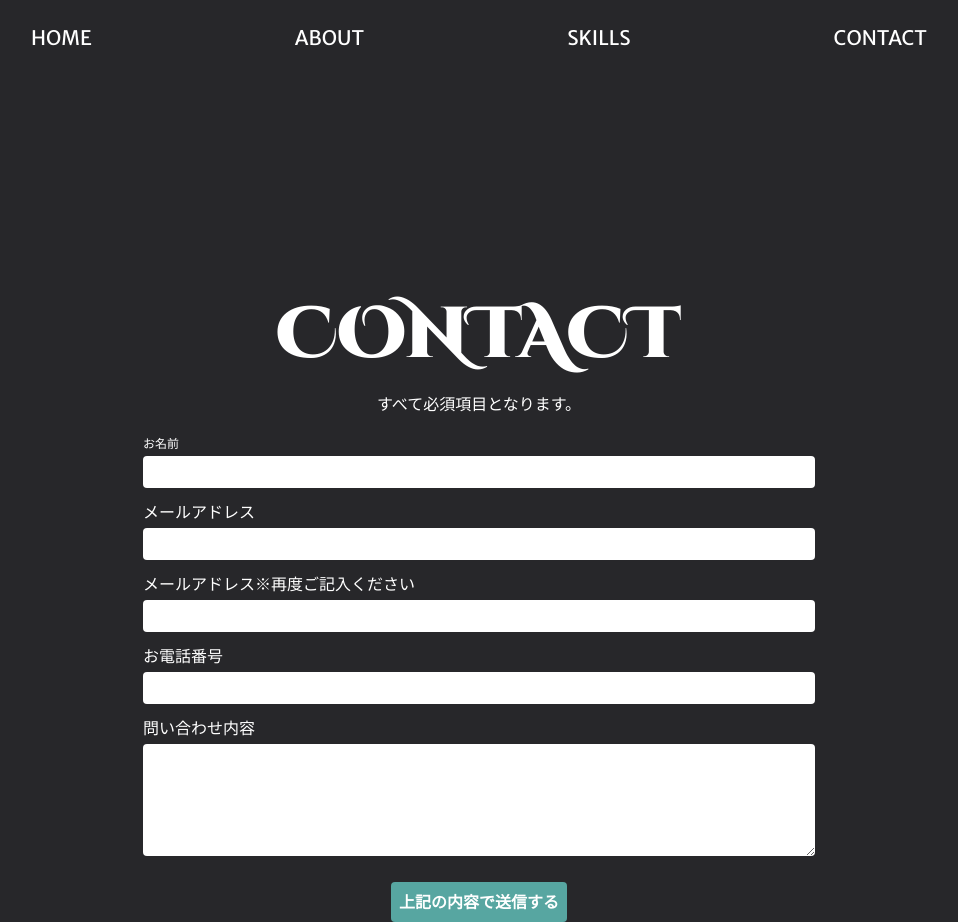
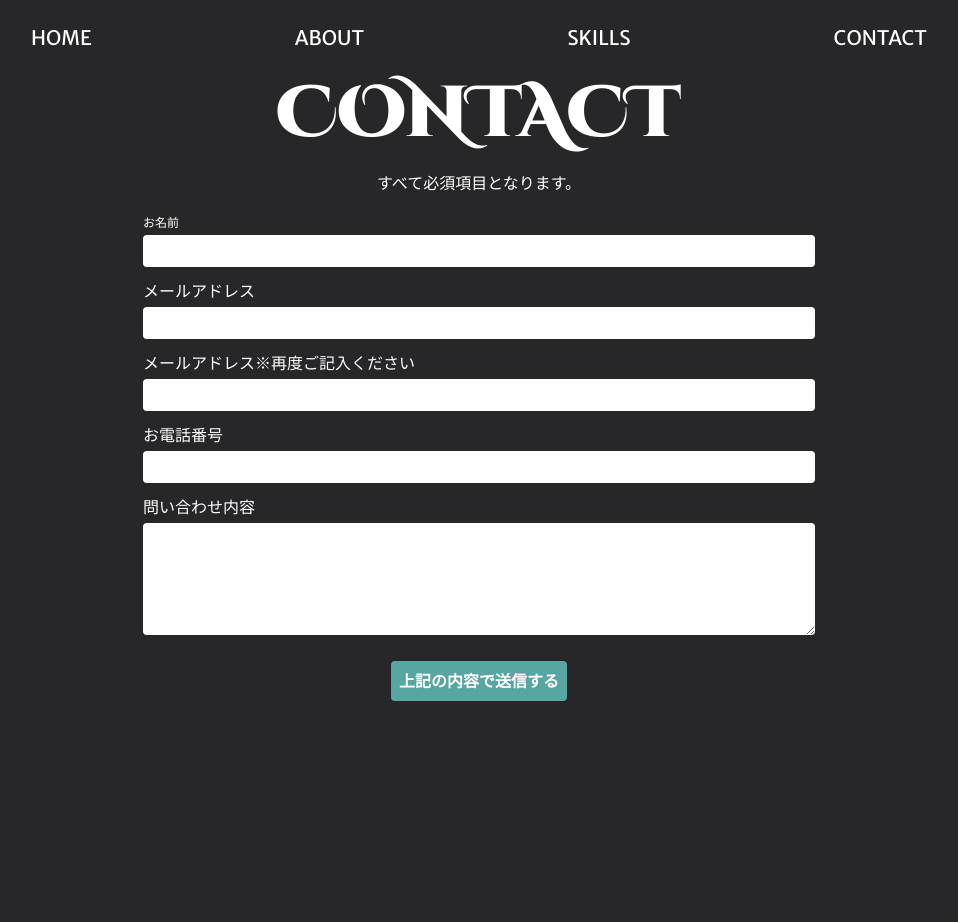
Before and after one commit to t-uchida1421/portfolio, a Next.js app: page /contact in a window 1280 px wide. Shown: the whole page, without its empty margins (161-1119 px from the left). After the commit the page ends 800 px from the top, so only its background shows below. Built offline with nearby package versions, Linux system fonts and the light colour scheme.

Commit message:
contactレイアウト修正

```diff
--- a/src/app/contact/page.tsx
+++ b/src/app/contact/page.tsx
@@ -72,8 +72,8 @@ const ContactForm: React.FC = () => {
   };
 
   return (
-    <>
-      <h1 className="font-heading text-white text-center text-4xl sm:text-5xl md:text-7xl duration-500 mt-heading">
+    <div className="flex flex-col justify-center items-center h-screen">
+      <h1 className="font-heading text-white text-center text-4xl sm:text-5xl md:text-7xl duration-500">
         CONTACT
       </h1>
       <p className="font-body text-center text-white text-xs mt-5 sm:text-base">
@@ -175,7 +175,7 @@ const ContactForm: React.FC = () => {
           {!isSubmitting ? "上記の内容で送信する" : "送信中です…"}
         </button>
       </form>
-    </>
+    </div>
   );
 };
 
```
